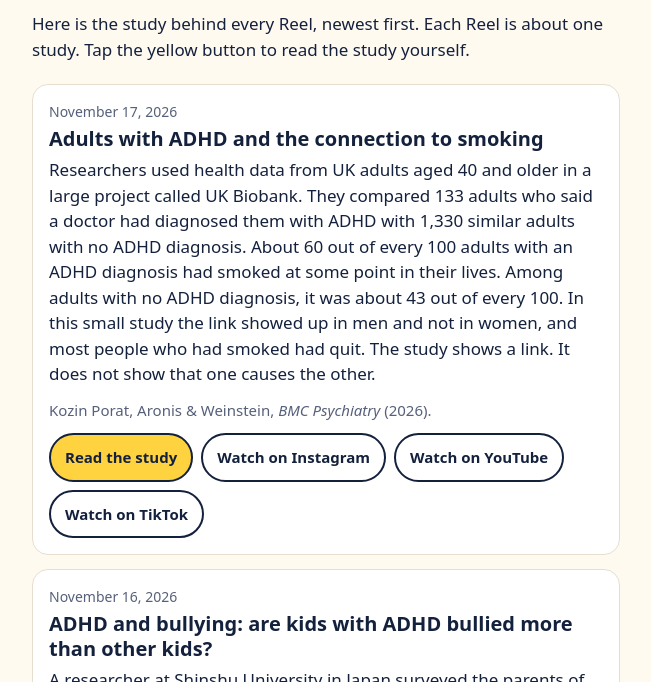
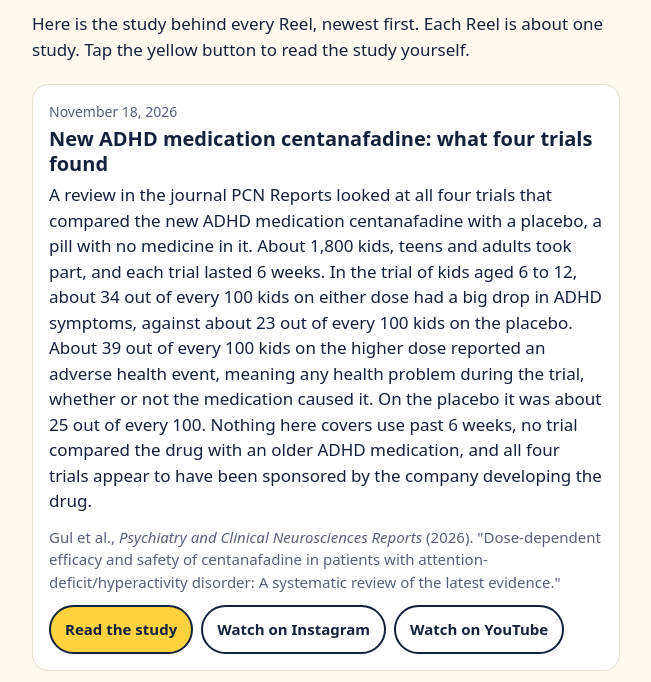
Before and after one commit to adhdscoop/adhdscoop.github.io, a plain HTML site: page index.html in a window 1280 px wide. Shown: the part 99-781 px from the top of the page, without its empty margins (314-965 px from the left). Drawn offline with Linux system fonts and the light colour scheme.

Commit message:
Add centanafadine trial review (Reel 9) with Instagram and YouTube links

```diff
--- a/index.html
+++ b/index.html
@@ -55,6 +55,18 @@ footer a{color:var(--link)}
 </article>
 
 <article> block, put it at the top, and change the date, title, sentence, citation and links. -->
+
+<article id="centanafadine">
+  <p class="date">November 18, 2026</p>
+  <h2>New ADHD medication centanafadine: what four trials found</h2>
+  <p>A review in the journal PCN Reports looked at all four trials that compared the new ADHD medication centanafadine with a placebo, a pill with no medicine in it. About 1,800 kids, teens and adults took part, and each trial lasted 6 weeks. In the trial of kids aged 6 to 12, about 34 out of every 100 kids on either dose had a big drop in ADHD symptoms, against about 23 out of every 100 kids on the placebo. About 39 out of every 100 kids on the higher dose reported an adverse health event, meaning any health problem during the trial, whether or not the medication caused it. On the placebo it was about 25 out of every 100. Nothing here covers use past 6 weeks, no trial compared the drug with an older ADHD medication, and all four trials appear to have been sponsored by the company developing the drug.</p>
+  <p class="cite">Gul et al., <i>Psychiatry and Clinical Neurosciences Reports</i> (2026). "Dose-dependent efficacy and safety of centanafadine in patients with attention-deficit/hyperactivity disorder: A systematic review of the latest evidence."</p>
+  <ul class="links">
+    <li><a class="paper" href="https://doi.org/10.1002/pcn5.70428">Read the study</a></li>
+    <li><a href="https://www.instagram.com/adhdscoop/reel/Df5v0Z9shbE/">Watch on Instagram</a></li>
+    <li><a href="https://youtube.com/shorts/0SGtgDJM2nc">Watch on YouTube</a></li>
+  </ul>
+</article>
 
 <article id="smoking">
   <p class="date">November 17, 2026</p>
```
